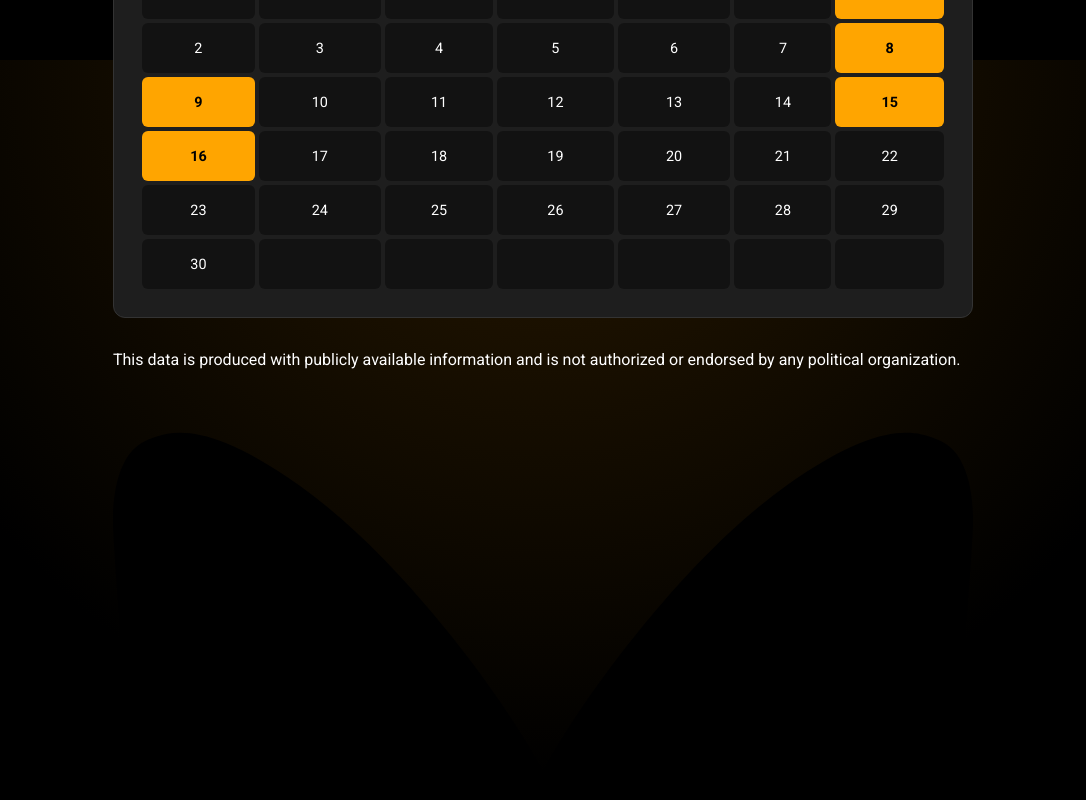
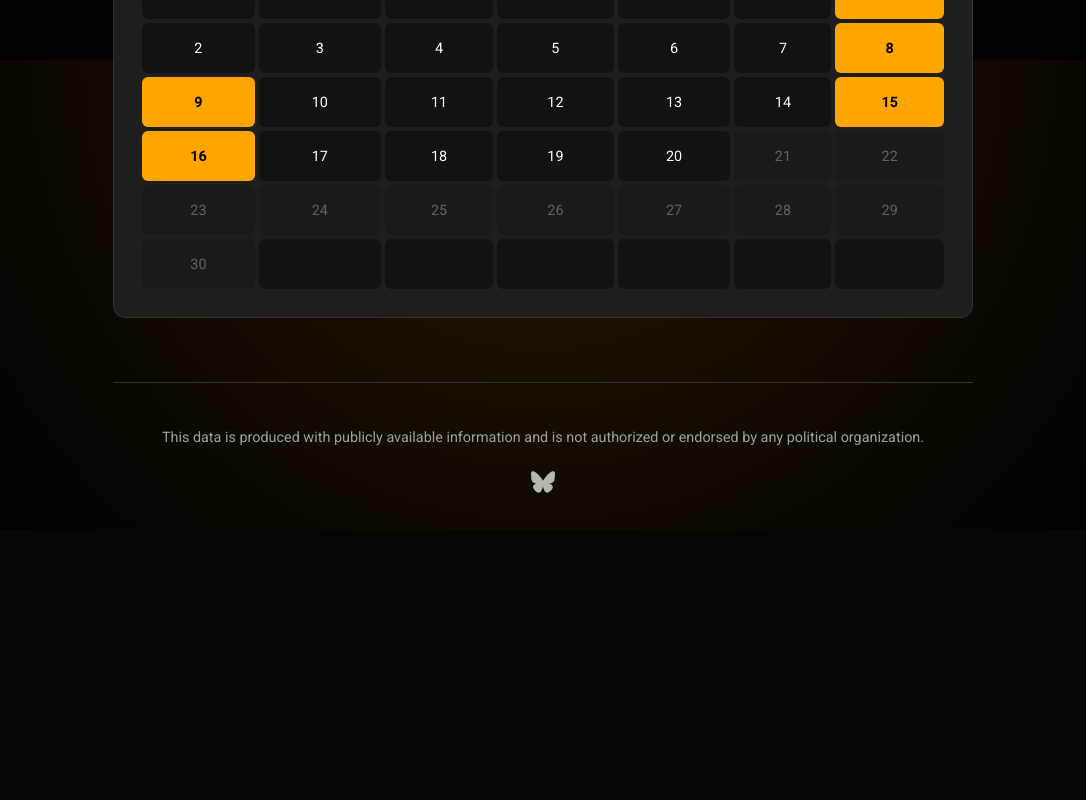
Before and after one commit to soyboi1312/istrumpgolfing.today, a Next.js app: page / in a window 1280 px wide. Shown: the part 740-1540 px from the top of the page, without its empty margins (97-1183 px from the left). After the commit the page ends 1270 px from the top, so only its background shows below. Built offline with nearby package versions, Linux system fonts and the light colour scheme.

Commit message:
Update Home.module.css

```diff
--- a/styles/Home.module.css
+++ b/styles/Home.module.css
@@ -3,7 +3,7 @@
 /* --- Layout --- */
 .container {
   min-height: 100vh;
-  padding-bottom: 4rem;
+  padding-bottom: 2rem;
 }
 
 .main {
@@ -43,6 +43,7 @@
   font-weight: 900;
   color: var(--color-primary-orange);
   font-size: 1.1rem;
+  letter-spacing: -0.5px;
 }
 
 .navLinks {
@@ -222,7 +223,7 @@
 }
 
 .tableCell {
-  height: 50px; /* Fixed height for squares */
+  height: 50px;
   text-align: center;
   border-radius: 6px;
   background: var(--color-bg-dark);
@@ -241,6 +242,135 @@
   transform: scale(1.1);
   box-shadow: 0 0 10px rgba(255, 165, 0, 0.4);
   z-index: 2;
+}
+
+.futureDay {
+  opacity: 0.3;
+  cursor: default;
+}
+
+/* --- Footer --- */
+.footer {
+  margin-top: 4rem;
+  padding-top: 2rem;
+  border-top: 1px solid var(--color-border);
+  text-align: center;
+  color: var(--color-text-gray);
+  font-size: 0.9rem;
+}
+
+.footerLinks {
+  display: flex;
+  justify-content: center;
+  flex-wrap: wrap;
+  gap: 1.5rem;
+  margin-bottom: 1.5rem;
+  font-family: 'Merriweather', serif;
+}
+
+.footerLink {
+  color: var(--color-text-gray);
+  text-decoration: none;
+  font-weight: 700;
+  transition: color 0.2s;
+}
+
+.footerLink:hover {
+  color: var(--color-primary-orange);
+}
+
+.footerSeparator {
+  color: var(--color-border);
+}
+
+.disclaimer {
+  font-size: 0.8rem;
+  opacity: 0.7;
+  max-width: 600px;
+  margin: 0 auto 1rem auto;
+  line-height: 1.5;
+}
+
+.contactLink {
+  color: var(--color-primary-orange);
+  text-decoration: none;
+}
+
+.contactLink:hover {
+  text-decoration: underline;
+}
+
+.socialLink {
+  display: flex;
+  justify-content: center;
+  gap: 1rem;
+  margin-top: 1.5rem;
+}
+
+.socialIcon {
+  width: 24px;
+  height: 24px;
+  opacity: 0.7;
+  transition: opacity 0.2s;
+  filter: invert(1); /* Ensure icons are white in dark mode */
+}
+
+.socialIcon:hover {
+  opacity: 1;
+}
+
+/* --- Modals --- */
+.modalOverlay {
+  position: fixed;
+  top: 0;
+  left: 0;
+  right: 0;
+  bottom: 0;
+  background: rgba(0, 0, 0, 0.7);
+  backdrop-filter: blur(5px);
+  z-index: 1000;
+  display: flex;
+  align-items: center;
+  justify-content: center;
+}
+
+.modal {
+  background: var(--color-bg-card);
+  border: 1px solid var(--color-border);
+  border-radius: var(--radius-lg);
+  padding: 2rem;
+  max-width: 400px;
+  width: 90%;
+  position: relative;
+  box-shadow: var(--shadow-card);
+  animation: fadeIn 0.2s ease-out;
+}
+
+.modalTitle {
+  margin: 0 0 1rem 0;
+  color: var(--color-primary-orange);
+}
+
+.closeButton {
+  position: absolute;
+  top: 1rem;
+  right: 1rem;
+  background: none;
+  border: none;
+  color: var(--color-text-gray);
+  cursor: pointer;
+}
+
+.closeButton:hover {
+  color: var(--color-text-white);
+}
+
+.sourceButton {
+  display: inline-block;
+  margin-top: 1rem;
+  color: var(--color-primary-orange);
+  font-size: 0.9rem;
+  text-decoration: underline;
 }
 
 /* --- Animations --- */
@@ -268,11 +398,20 @@
   }
 
   .navLinks {
-    display: none; /* Consider a hamburger menu for extensive links, or just simple icons */
+    display: none;
   }
 
   .statusBadge {
     width: 100%;
     justify-content: center;
   }
+
+  .footerLinks {
+    flex-direction: column;
+    gap: 0.8rem;
+  }
+
+  .footerSeparator {
+    display: none;
+  }
 }
```
